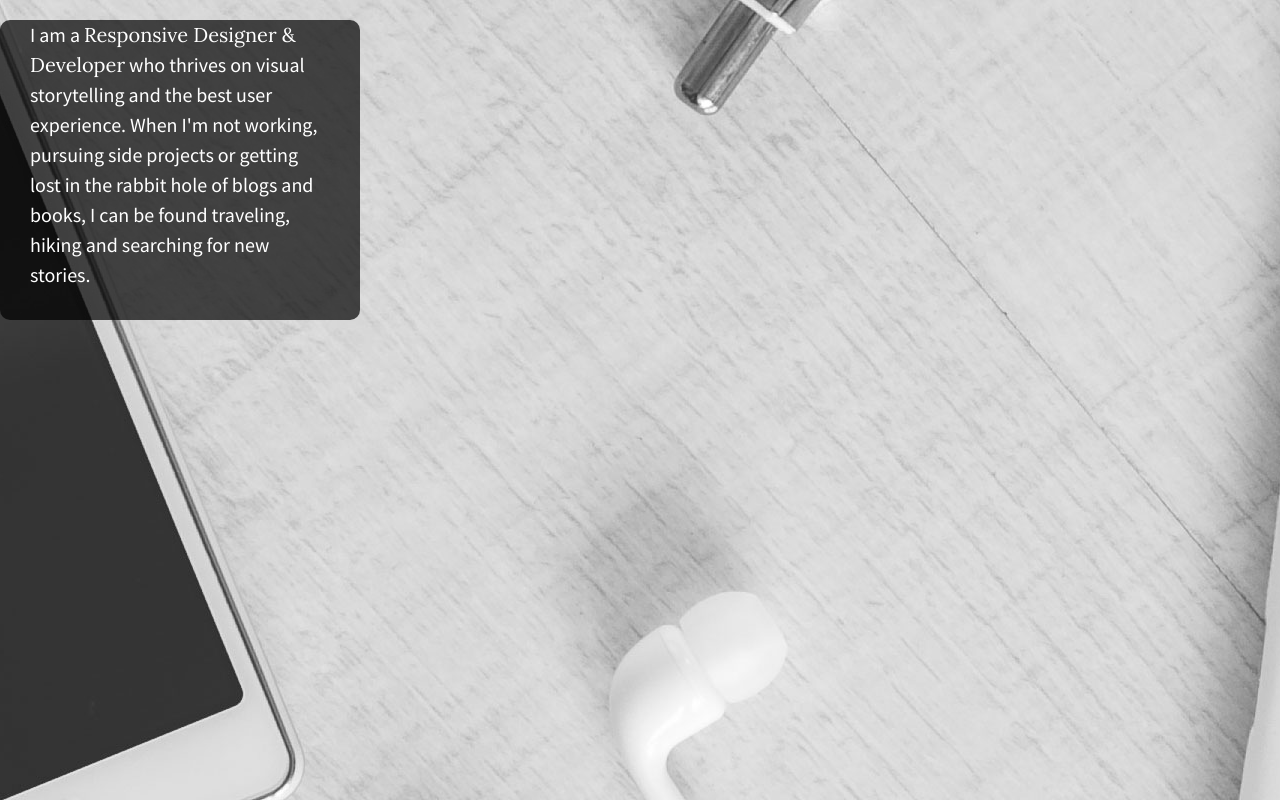
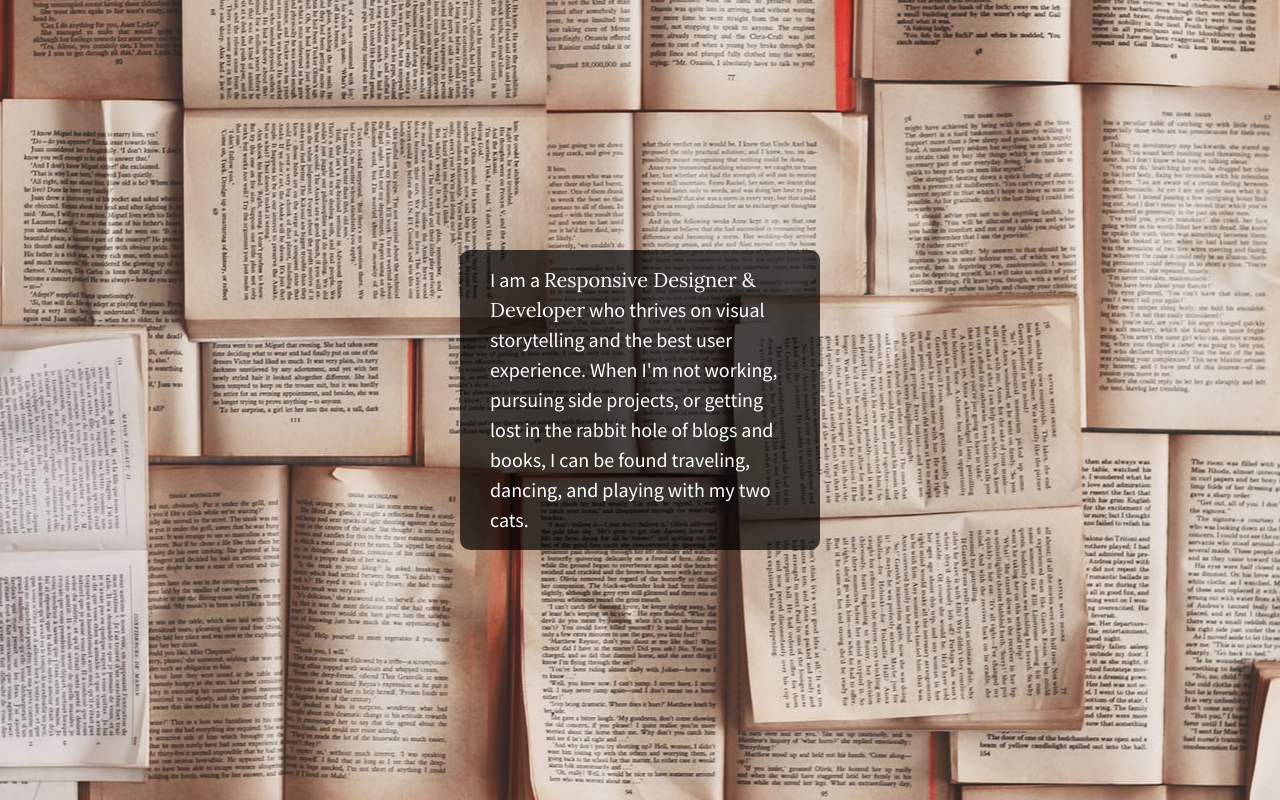
Before and after one commit to claire-thompson/flexbox-customize, a plain HTML site: page index.html in a window 1280 px wide. Drawn offline with nearby package versions, Linux system fonts and the light colour scheme.

Commit message:
Added flexbox elements

```diff
--- a/css/main.css
+++ b/css/main.css
@@ -97,11 +97,13 @@ textarea {
 
 /*Large Background Image*/
 html {
-  background: url(../img/bkgd2.jpg) no-repeat center center fixed;
+  background: url(../img/background.jpeg) no-repeat center center fixed;
+  height: 100%;
    /* set height to 100% - these are important for allowing content to vertically align */
 }
 
 body {
+    height: 100%;
   /* set height to 100% - these are important for allowing content to vertically align */
 }
 
@@ -110,6 +112,9 @@ body {
   margin: 0;
   height: 100%;
   width: 100%;
+  display: flex;
+  justify-content: center;
+  align-items: center;
 }
 
 #content {
@@ -125,6 +130,9 @@ body {
   padding: 0px 30px;
   width: 300px;
   height: 300px;
+  display: flex;
+  justify-content: center;
+  align-items: center;
 }
 
 #content p span {
--- a/index.html
+++ b/index.html
@@ -25,7 +25,7 @@
 
         <section class="wrapper">
             <div id="content">
-                <p>I am a <span>Responsive Designer & Developer</span> who thrives on visual storytelling and the best user experience. When I'm not working, pursuing side projects or getting lost in the rabbit hole of blogs and books, I can be found traveling, hiking and searching for new stories.</p>
+                <p>I am a <span>Responsive Designer & Developer</span> who thrives on visual storytelling and the best user experience. When I'm not working, pursuing side projects, or getting lost in the rabbit hole of blogs and books, I can be found traveling, dancing, and playing with my two cats.</p>
             </div>
         </section>
 
```
Also changed, not shown: img/background.jpeg (added).
